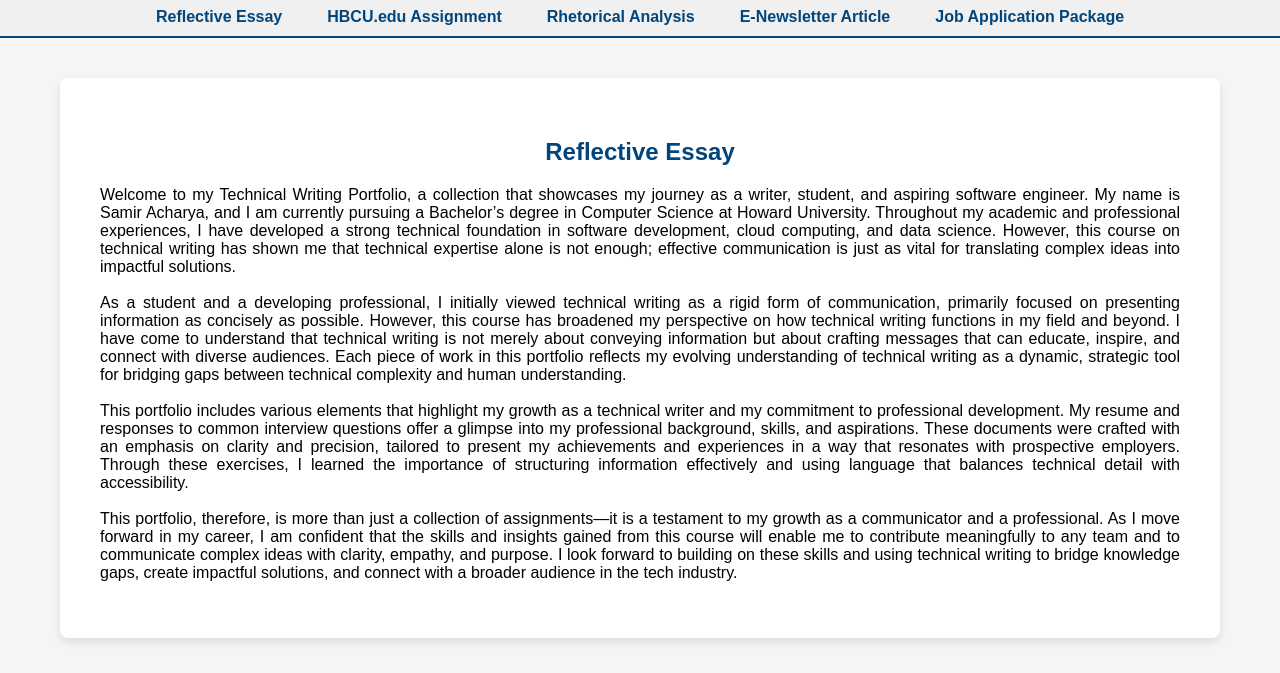
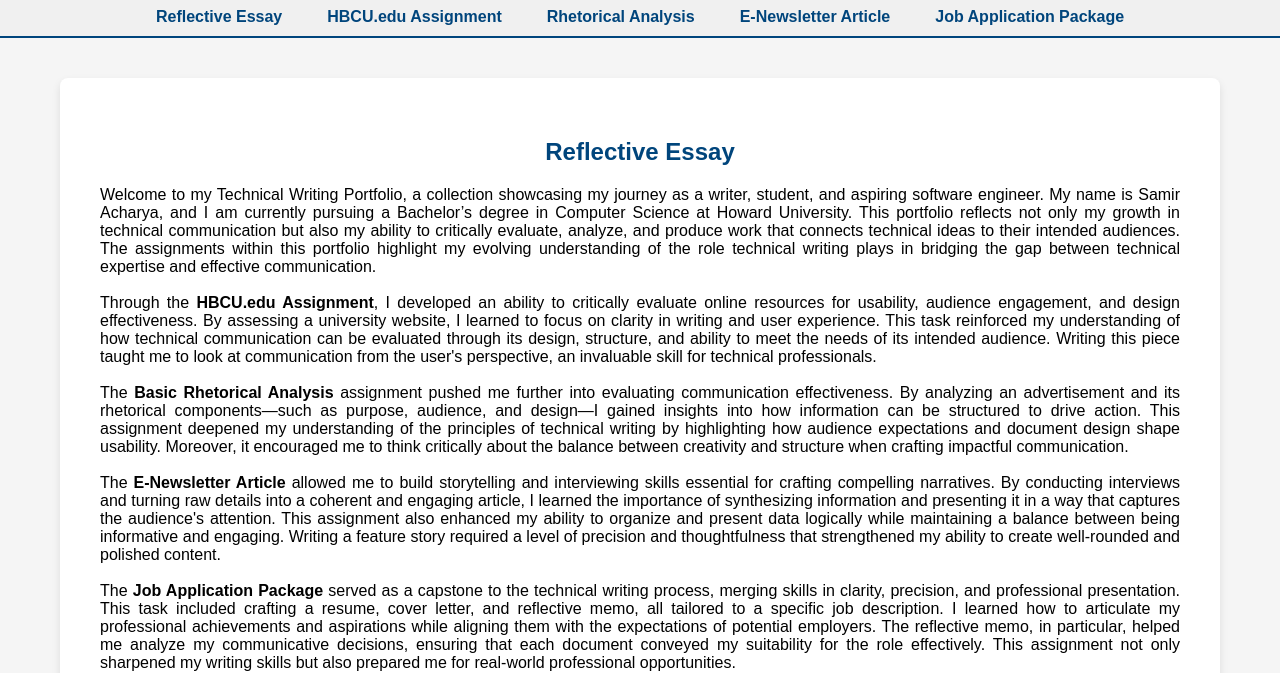
Before and after one commit to acharyasamir/technical-writing-website, a plain HTML site: page index.html in a window 1280 px wide. Shown: the part 162-835 px from the top of the page. Drawn offline with Linux system fonts and the light colour scheme.

Commit message:
update reflective essay

```diff
--- a/index.html
+++ b/index.html
@@ -40,14 +40,22 @@
         <!-- Reflective Essay Section -->
         <section id="introduction" style="margin: 20px;">
           <h2>Reflective Essay</h2>
-          <p style="text-align: justify;">Welcome to my Technical Writing Portfolio, a collection that showcases my journey as a writer, student, and aspiring software engineer. My name is Samir Acharya, and I am currently pursuing a Bachelor’s degree in Computer Science at Howard University. Throughout my academic and professional experiences, I have developed a strong technical foundation in software development, cloud computing, and data science. However, this course on technical writing has shown me that technical expertise alone is not enough; effective communication is just as vital for translating complex ideas into impactful solutions. <br> <br>
+          <p style="text-align: justify;">
+              Welcome to my Technical Writing Portfolio, a collection showcasing my journey as a writer, student, and aspiring software engineer. My name is Samir Acharya, and I am currently pursuing a Bachelor’s degree in Computer Science at Howard University. This portfolio reflects not only my growth in technical communication but also my ability to critically evaluate, analyze, and produce work that connects technical ideas to their intended audiences. The assignments within this portfolio highlight my evolving understanding of the role technical writing plays in bridging the gap between technical expertise and effective communication. <br><br>
 
-            As a student and a developing professional, I initially viewed technical writing as a rigid form of communication, primarily focused on presenting information as concisely as possible. However, this course has broadened my perspective on how technical writing functions in my field and beyond. I have come to understand that technical writing is not merely about conveying information but about crafting messages that can educate, inspire, and connect with diverse audiences. Each piece of work in this portfolio reflects my evolving understanding of technical writing as a dynamic, strategic tool for bridging gaps between technical complexity and human understanding. <br> <br>
+              Through the <strong>HBCU.edu Assignment</strong>, I developed an ability to critically evaluate online resources for usability, audience engagement, and design effectiveness. By assessing a university website, I learned to focus on clarity in writing and user experience. This task reinforced my understanding of how technical communication can be evaluated through its design, structure, and ability to meet the needs of its intended audience. Writing this piece taught me to look at communication from the user's perspective, an invaluable skill for technical professionals. <br><br>
 
-            This portfolio includes various elements that highlight my growth as a technical writer and my commitment to professional development. My resume and responses to common interview questions offer a glimpse into my professional background, skills, and aspirations. These documents were crafted with an emphasis on clarity and precision, tailored to present my achievements and experiences in a way that resonates with prospective employers. Through these exercises, I learned the importance of structuring information effectively and using language that balances technical detail with accessibility. <br> <br>
+              The <strong>Basic Rhetorical Analysis</strong> assignment pushed me further into evaluating communication effectiveness. By analyzing an advertisement and its rhetorical components—such as purpose, audience, and design—I gained insights into how information can be structured to drive action. This assignment deepened my understanding of the principles of technical writing by highlighting how audience expectations and document design shape usability. Moreover, it encouraged me to think critically about the balance between creativity and structure when crafting impactful communication. <br><br>
 
-            This portfolio, therefore, is more than just a collection of assignments—it is a testament to my growth as a communicator and a professional. As I move forward in my career, I am confident that the skills and insights gained from this course will enable me to contribute meaningfully to any team and to communicate complex ideas with clarity, empathy, and purpose. I look forward to building on these skills and using technical writing to bridge knowledge gaps, create impactful solutions, and connect with a broader audience in the tech industry.</p>
-        </section>
+              The <strong>E-Newsletter Article</strong> allowed me to build storytelling and interviewing skills essential for crafting compelling narratives. By conducting interviews and turning raw details into a coherent and engaging article, I learned the importance of synthesizing information and presenting it in a way that captures the audience's attention. This assignment also enhanced my ability to organize and present data logically while maintaining a balance between being informative and engaging. Writing a feature story required a level of precision and thoughtfulness that strengthened my ability to create well-rounded and polished content. <br><br>
+
+              The <strong>Job Application Package</strong> served as a capstone to the technical writing process, merging skills in clarity, precision, and professional presentation. This task included crafting a resume, cover letter, and reflective memo, all tailored to a specific job description. I learned how to articulate my professional achievements and aspirations while aligning them with the expectations of potential employers. The reflective memo, in particular, helped me analyze my communicative decisions, ensuring that each document conveyed my suitability for the role effectively. This assignment not only sharpened my writing skills but also prepared me for real-world professional opportunities. <br><br>
+
+              Each of these assignments has contributed to my understanding of technical writing as a dynamic and strategic tool for communication. From assessing usability and rhetoric to crafting professional documents, I have come to appreciate the importance of tailoring messages to diverse audiences. These experiences have strengthened my ability to convey complex information clearly and effectively, whether through critical analysis, storytelling, or professional documentation. <br><br>
+
+              This portfolio is more than a collection of assignments—it is a testament to my growth as a communicator and a professional. As I continue to pursue a career in software engineering, I recognize that technical writing will remain a critical skill, enabling me to share ideas, collaborate effectively, and contribute meaningfully to the tech industry. I look forward to leveraging these skills to bridge gaps between technical innovation and human understanding, creating impactful solutions that connect with audiences in meaningful ways.
+          </p>
+      </section>
 
         <!-- HBCU.edu Assignment Section -->
         <section id="hbcuedu" style="margin: 20px;">
```
